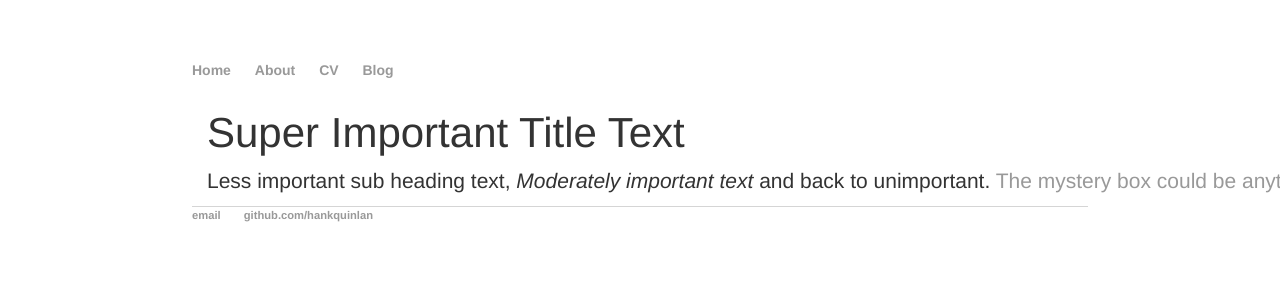
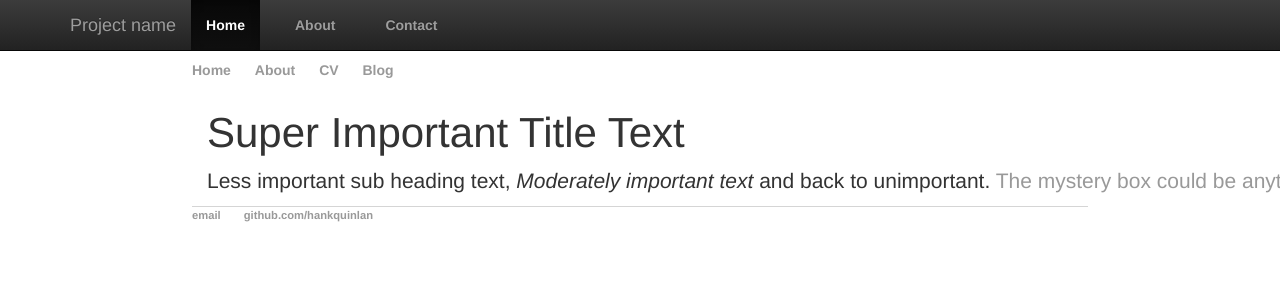
Before and after one commit to harrl7/harrl7.github.io, a Jekyll site: the page built from index.html, in a window 1280 px wide. Shown: the top 300 px of the page. Built offline with Jekyll 4.4.1, drawn with Linux system fonts in a browser that asks for light colours.

Commit message:
Update default.html

```diff
--- a/_layouts/default.html
+++ b/_layouts/default.html
@@ -26,6 +26,28 @@
 					<li><a href="/blog">Blog</a></li>
 				</ul>
 			</nav>
+
+			<nav class="navbar navbar-inverse navbar-fixed-top">
+				<div class="container">
+					<div class="navbar-header">
+						<button type="button" class="navbar-toggle collapsed" data-toggle="collapse" data-target="#navbar" aria-expanded="false" aria-controls="navbar">
+					    		<span class="sr-only">Toggle navigation</span>
+						    	<span class="icon-bar"></span>
+						    	<span class="icon-bar"></span>
+						    	<span class="icon-bar"></span>
+					  	</button>
+				  		<a class="navbar-brand" href="#">Project name</a>
+					</div>
+				<div id="navbar" class="collapse navbar-collapse">
+				  	<ul class="nav navbar-nav">
+				    		<li class="active"><a href="#">Home</a></li>
+				    		<li><a href="#about">About</a></li>
+				    		<li><a href="#contact">Contact</a></li>
+				  	</ul>
+				</div><!--/.nav-collapse -->
+			</div>
+		</nav>
+
 			<div class="container">
 
 			{{ content }}
```
Lines whose indentation alone changed are shown as unchanged.
